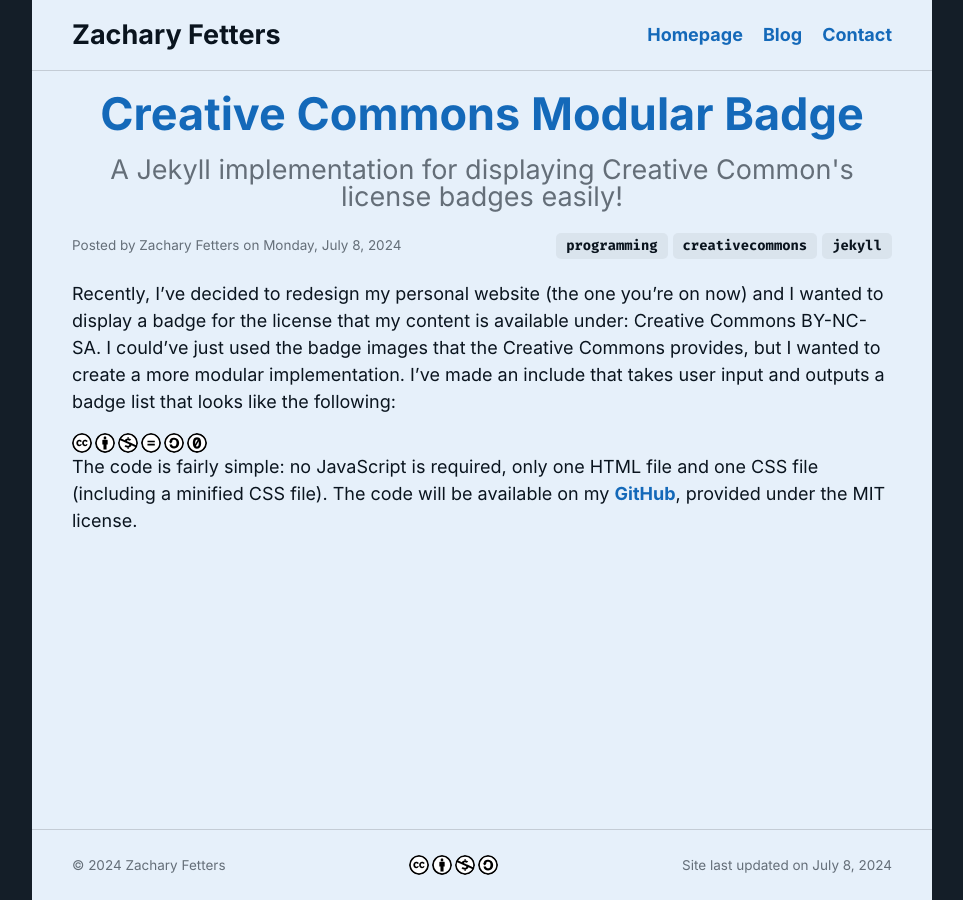
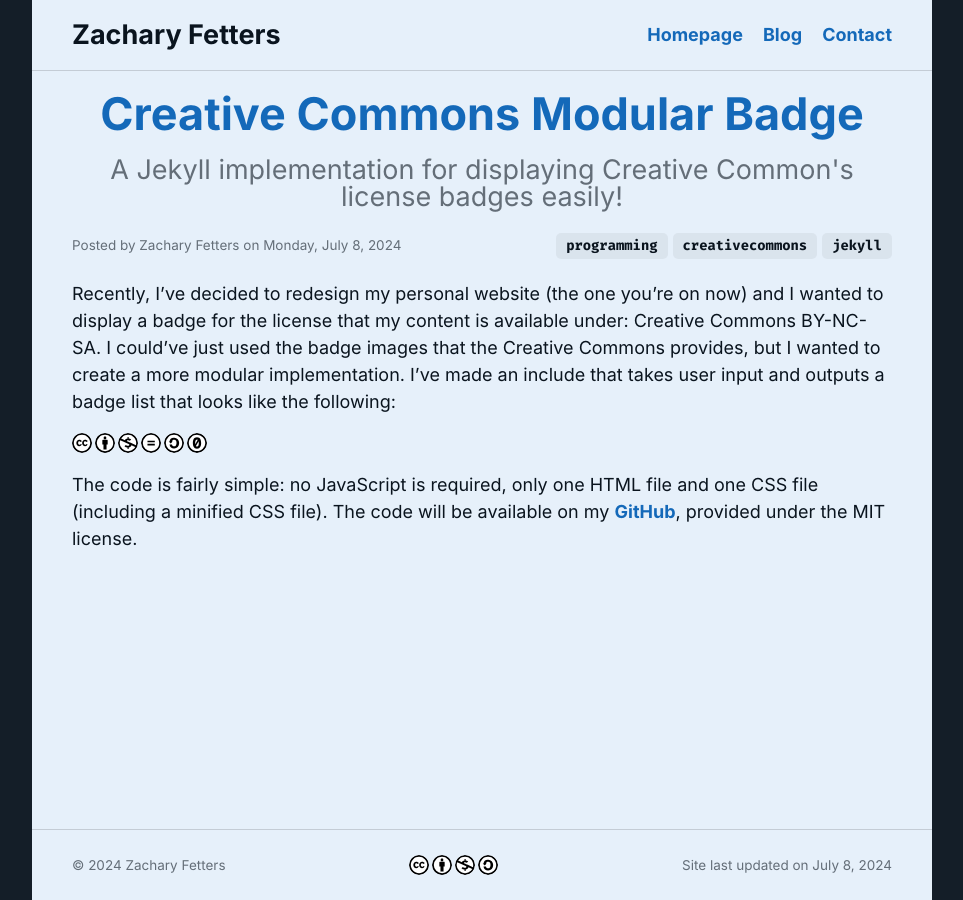
Before and after one commit to zfett/zach.fetters.me, a Jekyll site: the page built from _posts/2024-07-08-creative-commons-modular-badge.md, in a window 1280 px wide. Shown: the whole page, without its empty margins (158-1121 px from the left). Built offline with Jekyll 4.4.1, drawn with Linux system fonts in a browser that asks for light colours.

Commit message:
one last css tweak for tonight

```diff
--- a/assets/style/main.css
+++ b/assets/style/main.css
@@ -133,7 +133,7 @@
     margin: var(--s-normal) 0;
 }
 
-p:last-of-type { margin: 0 }
+p:last-of-type { margin: var(--s-normal) 0 0 0 }
 
 a {
     font-weight: bold;
```
